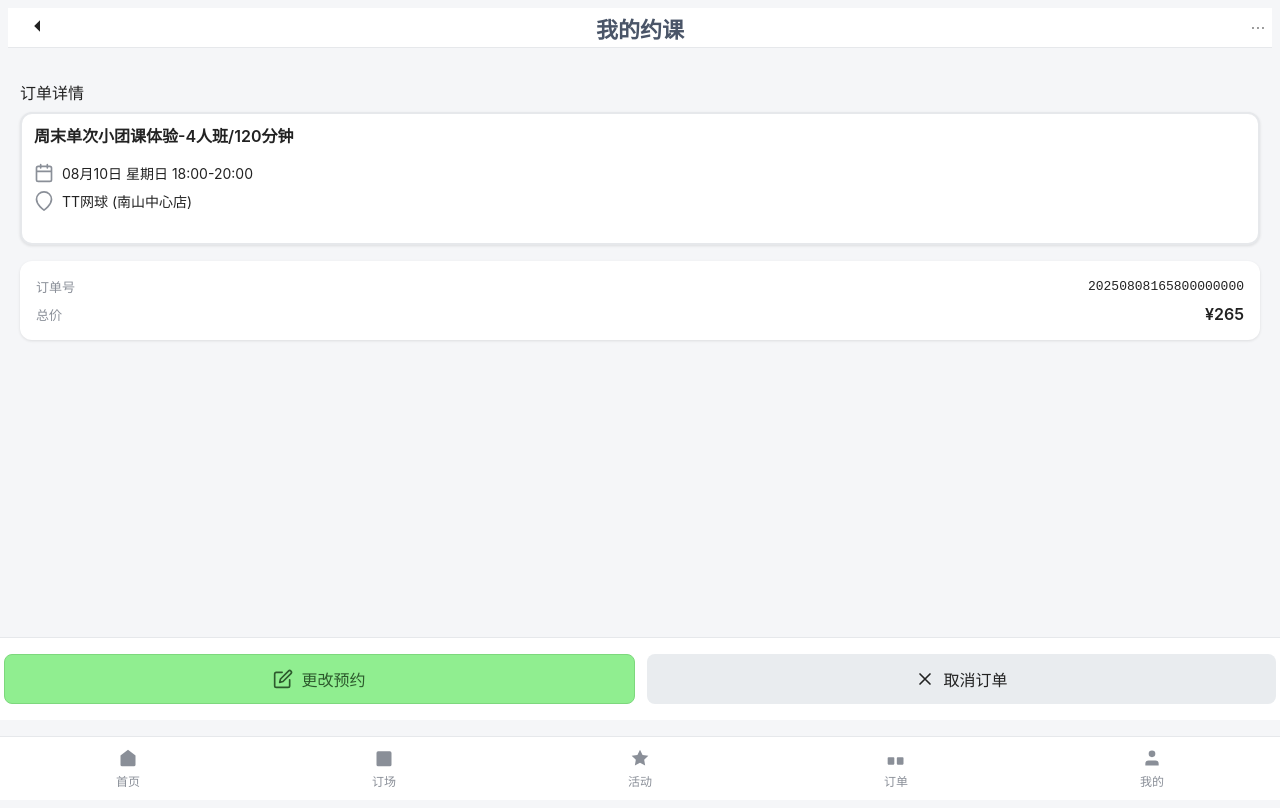
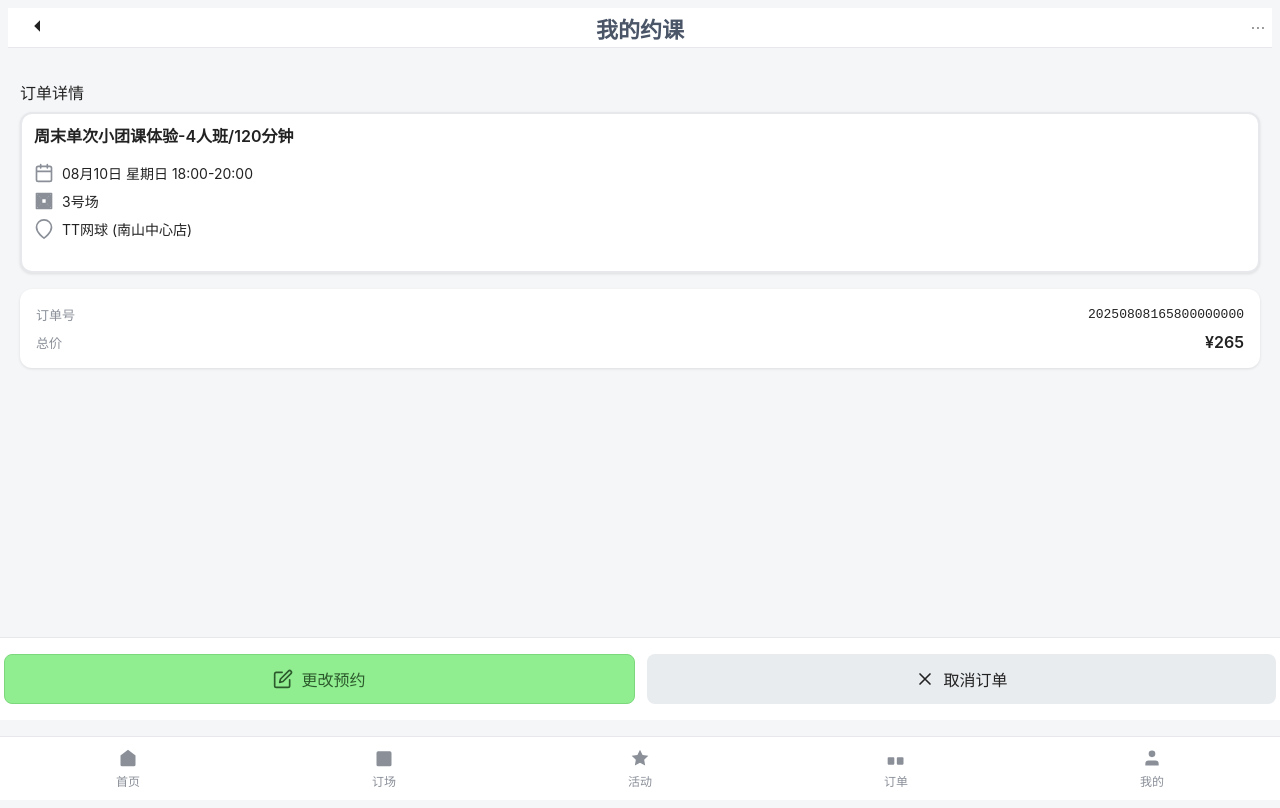
Before and after one commit to winifredlamy-ops/ax, a React (Vite) app: page /reservation/1 in a window 1280 px wide. Built offline with nearby package versions, Linux system fonts and the light colour scheme.

Commit message:
订单详情场地信息

```diff
--- a/src/ui/ReservationDetail.tsx
+++ b/src/ui/ReservationDetail.tsx
@@ -15,6 +15,7 @@ const IconPerson: React.FC = () => <Svg path="M20 21v-2a4 4 0 0 0-4-4H8a4 4 0 0
 const IconImage: React.FC = () => <Svg path="M14.5 4h-5L7 7H4a2 2 0 0 0-2 2v9a2 2 0 0 0 2 2h16a2 2 0 0 0 2-2V9a2 2 0 0 0-2-2h-3l-2.5-3z" />
 const IconEdit: React.FC = () => <Svg path="M11 4H4a2 2 0 0 0-2 2v14a2 2 0 0 0 2 2h14a2 2 0 0 0 2-2v-7M18.5 2.5a2.121 2.121 0 0 1 3 3L12 15l-4 1 1-4 9.5-9.5z" />
 const IconX: React.FC = () => <Svg path="M18 6L6 18M6 6l12 12" />
+const IconCourt: React.FC = () => <Svg path="M3 3h18v18H3V3zm2 2v14h14V5H5zm2 2h10v10H7V7zm2 2v6h6V9H9z" />
 
 // 取消订单确认弹窗组件
 const CancelOrderModal: React.FC<{
@@ -82,6 +83,13 @@ export const ReservationDetail: React.FC = () => {
 								<IconCalendar />
 								<span>
 									{isPending ? "08月10日 星期日 18:00-20:00" : "08月07日 星期四 12:00-13:00"}
+								</span>
+							</div>
+
+							<div className="detail-row">
+								<IconCourt />
+								<span>
+									{isPending ? "3号场" : "4号场"}
 								</span>
 							</div>
 
```
